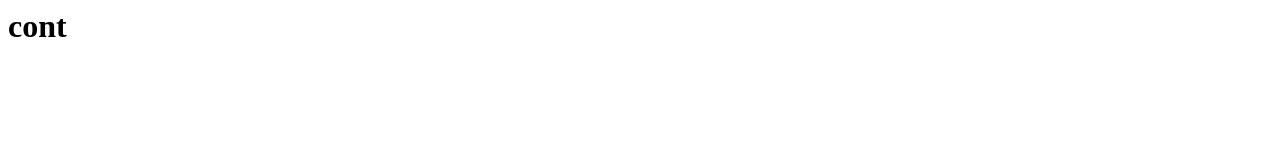
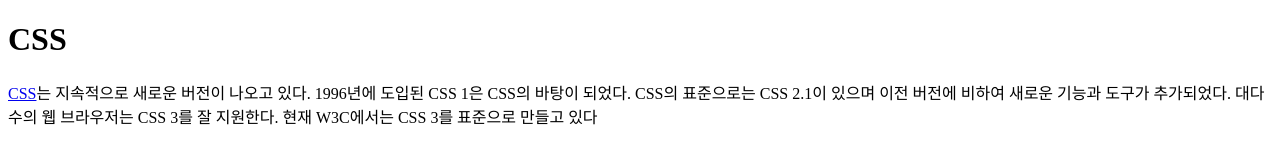
Before and after one commit to SOHWA-code/vscode-dev, a plain HTML site: page index.html in a window 1280 px wide. Drawn offline with Linux system fonts and the light colour scheme.

```diff
--- a/index.html
+++ b/index.html
@@ -1 +1,19 @@
-<h1>cont</h1>
+<!DOCTYPE html>
+<html>
+
+<head>
+    <title>css basic</title>
+</head>
+<body>
+    <h1>CSS</h1>
+    <a href="https://ko.wikipedia.org/wiki/CSS">CSS</a>는 지속적으로 새로운 버전이 나오고 있다.
+    1996년에 도입된 CSS 1은 CSS의 바탕이 되었다.
+    CSS의 표준으로는 CSS 2.1이 있으며 이전 버전에 비하여 새로운 기능과
+    도구가 추가되었다. 대다수의 웹 브라우저는 CSS 3를 잘 지원한다.
+    현재 W3C에서는 CSS 3를 표준으로 만들고 있다
+
+
+</body>
+
+
+</html>
--- a/style.css
+++ b/style.css
@@ -1,3 +1,17 @@
 h1 {
-    color: aquamarine;
+    border-color: black; /*.테두리 색변경 */
+    border-style:solid; /* 테두리의 점선 등등을 결정 */
+    border-width: 5px; /*  테두리 두께 결정 */
+    /* 이처럼 테두리를 둘러보면 페이지를 다 쓰는 h1태그와 자기 자신의
+    크기만큼만 다루는 a태그가 있는데 이때 h1태그 등을 block level element
+    반대로 a와 같은 태그를 inline element라고 부른다. */
+    /*display: inline;
+    display: block;  이렇게 변경에 자유롭다.
+    원하는 태그형태를 언제든 스스로 변경할 수 있음을 알자.
+    또한 display:none;을 통해 해당 태그를 페이지에서 안보이게 할 수도 있다는 것까지 기억하자
+    */
+
+
+
+
 }
```
